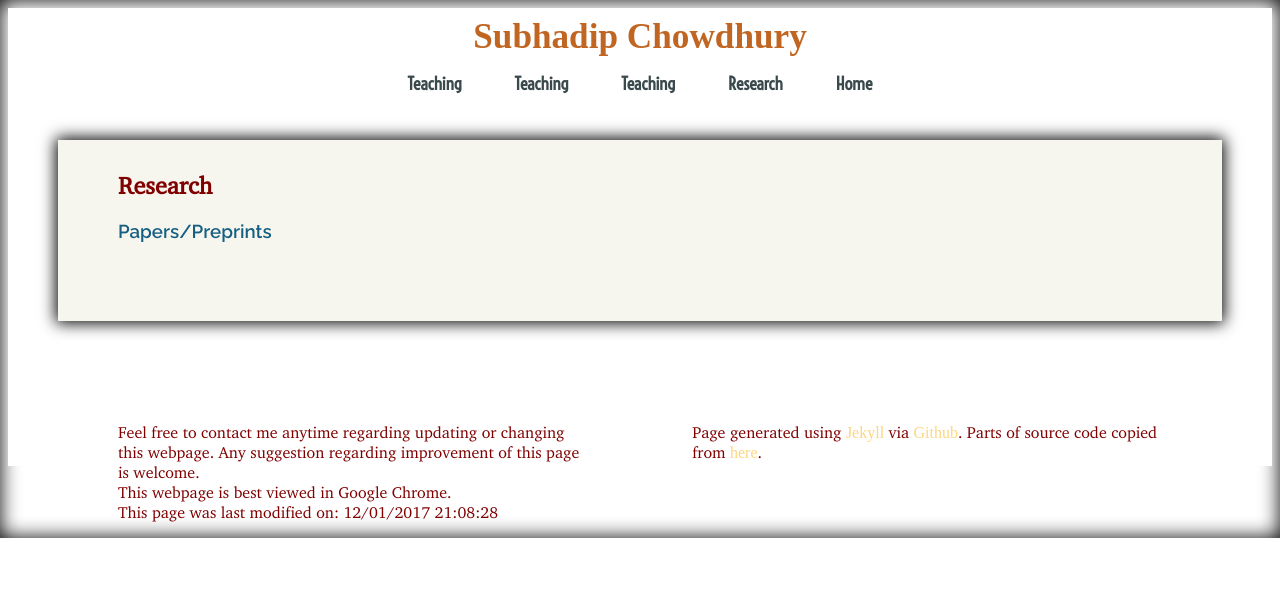
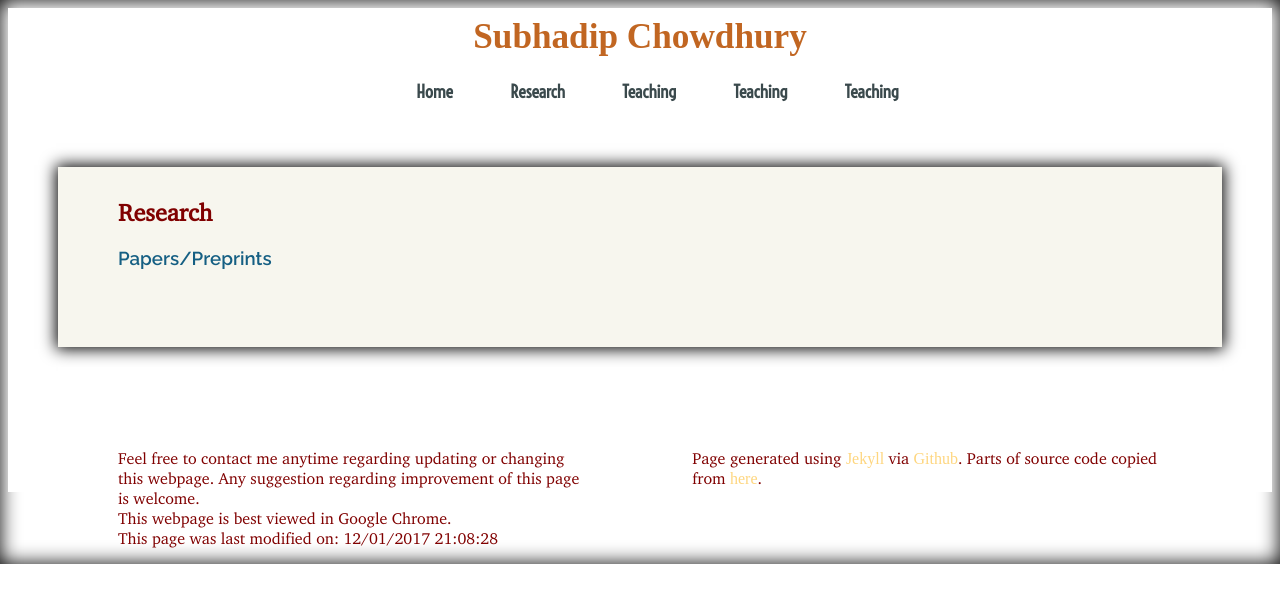
Before and after one commit to subhadipchowdhury/subhadipchowdhury.github.io, a Jekyll site: the page built from research/index.md, in a window 1280 px wide. Shown: the top 603 px of the page. Built offline with Jekyll 4.4.1, drawn with Linux system fonts in a browser that asks for light colours; some web fonts are replaced.

Commit message:
Update stylesheet.css

```diff
--- a/css/stylesheet.css
+++ b/css/stylesheet.css
@@ -261,7 +261,7 @@
 
 
 
-nav {
+/*nav {
     ul {
         padding-left: 0em;
         margin: 0.5em 0em;
@@ -275,16 +275,16 @@
         text-align:left;
 	float:right;
     }
+}*/
+
+
+nav{
+	float:right;
 }
-
-footer {
-	@extend %small;
-	border-top: 0.1em dotted;
-	padding-top:0.3em;
-	border: 60px solid #FFF;
-	margin: 20px 50px 0px 50px;
+nav ul li{
+	display: inline-block;
+	margin-left: 1em;
 }
-
 nav ul li a{
 	font-family: 'Voltaire';
 	font-size: 1em;
@@ -303,6 +303,13 @@
 
 }
 
+footer {
+	@extend %small;
+	border-top: 0.1em dotted;
+	padding-top:0.3em;
+	border: 60px solid #FFF;
+	margin: 20px 50px 0px 50px;
+}
 
 footer p.left
 {
```
